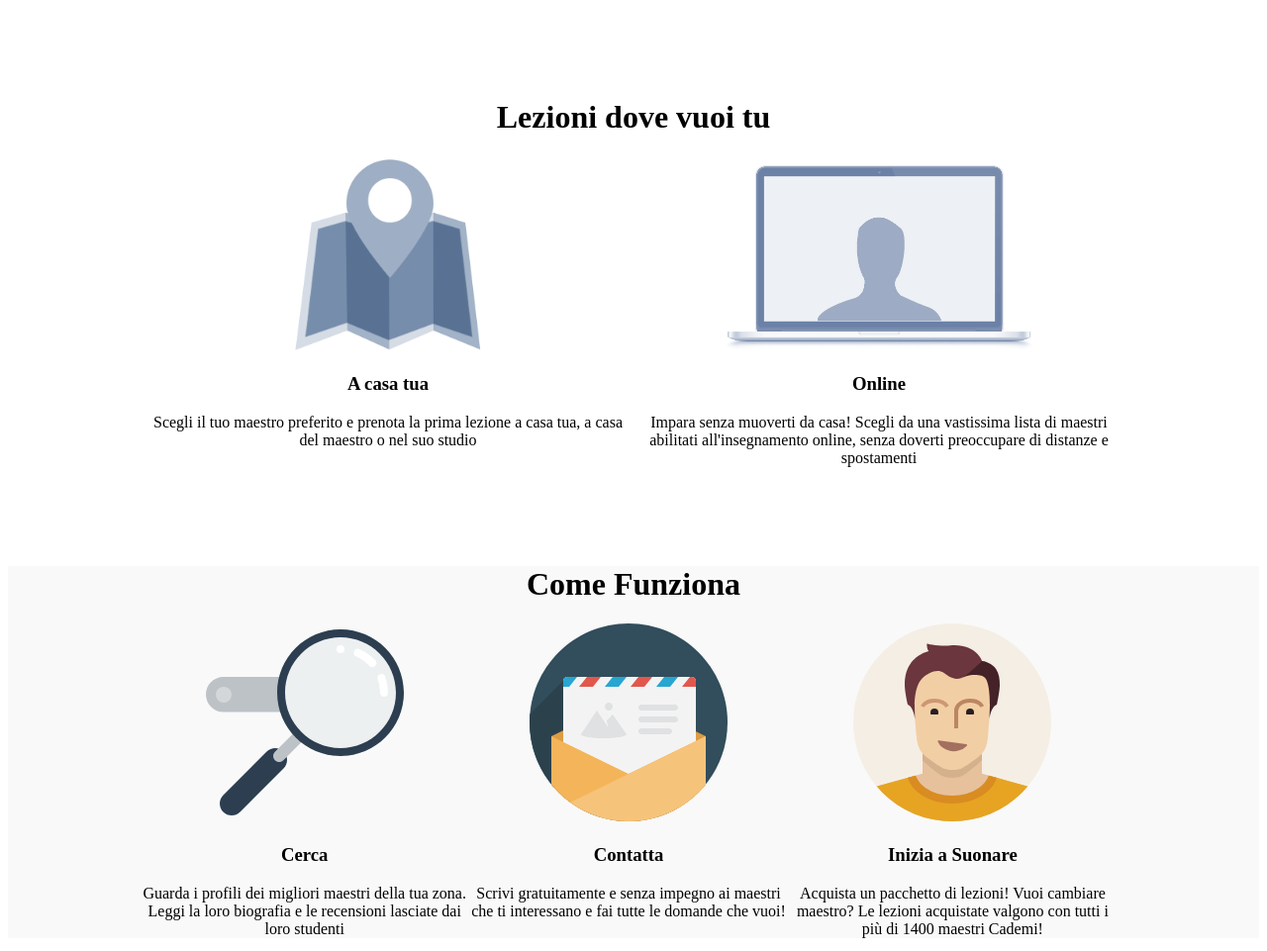
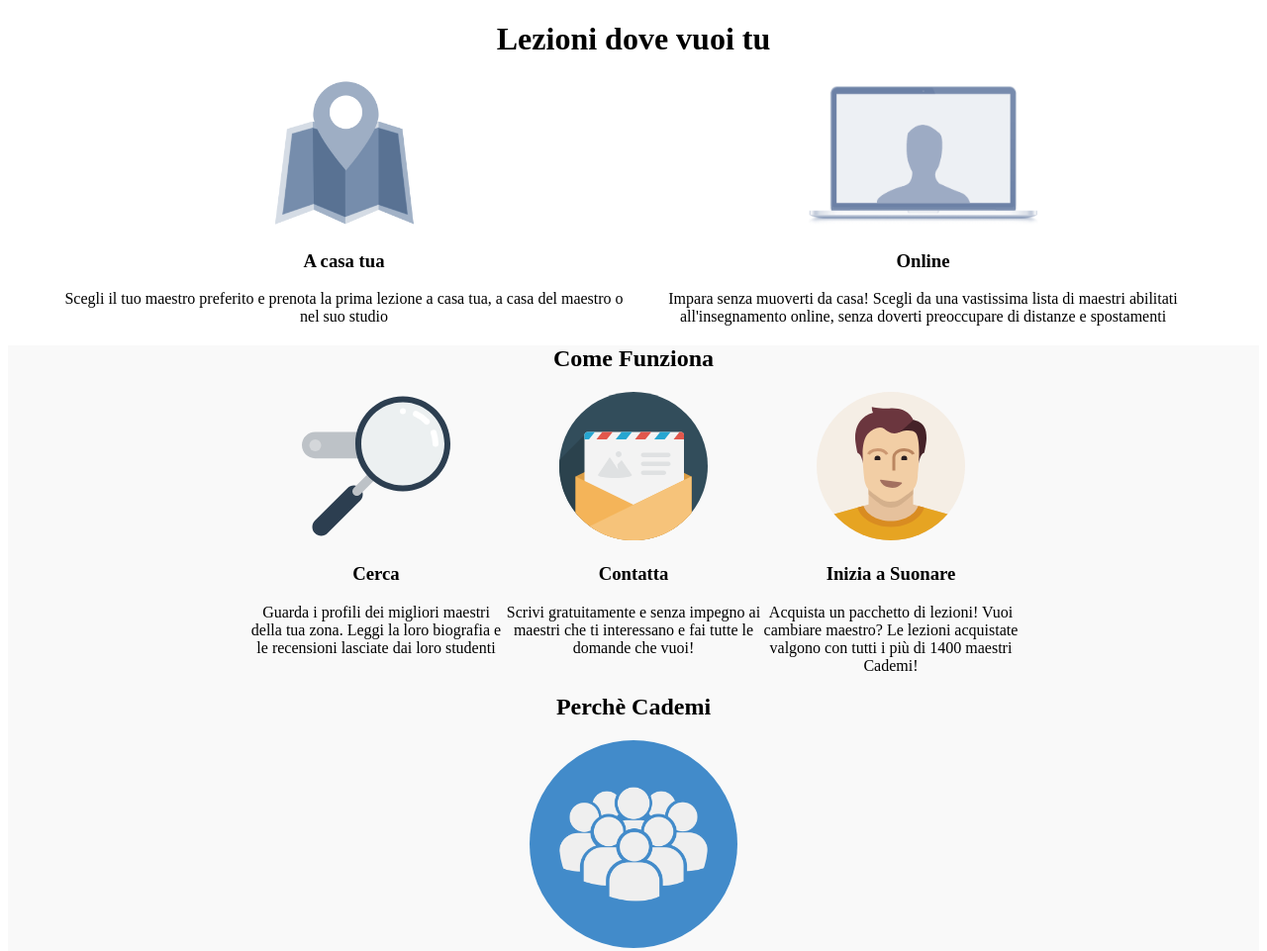
Before and after one commit to Mark906/html-css-resp-wannabe-12bool, a plain HTML site: page index.html in a window 1280 px wide. Shown: the top 961 px of the page at 99% size. Drawn offline with Linux system fonts and the light colour scheme.

Commit message:
Esercizio completo

```diff
--- a/12bool.css
+++ b/12bool.css
@@ -1,6 +1,7 @@
 .container {
     max-width: 1170px;
     margin: 0 auto;
+    text-align: center;
 }
 
 .container::after {
--- a/index.html
+++ b/index.html
@@ -4,67 +4,95 @@
     <meta charset="utf-8">
     <meta name="viewport" content="width=device-width, initial-scale=1.0">
     <link rel="stylesheet" href="style.css">
+    <link rel="stylesheet" href="12bool.css">
     <title>Boolean aCademy</title>
   </head>
   <body>
-    <div id="lezioni" class="container">
-      <div class="row">
+      <header>
+
+          <div class="container">
               <h1>Lezioni dove vuoi tu</h1>
-        <div class="left">
+              <div class="col-xs-12 col-md-6 col-lg-6">
+
                   <img src="img/icon/maps.png" alt="">
                   <h3>A casa tua</h3>
                   Scegli il tuo maestro preferito e prenota la prima lezione a casa tua, a casa del maestro o nel suo studio
+
               </div>
-        <div class="right">
+
+              <div class="col-xs-12 col-md-6 col-lg-6">
+
                   <img src="img/icon/screen.png" alt="">
                   <h3>Online</h3>
                   Impara senza muoverti da casa! Scegli da una vastissima lista di maestri abilitati all'insegnamento online, senza doverti preoccupare di distanze e spostamenti
-        </div>
-      </div>
+
               </div>
 
-    <div id="steps" class="container grey">
-      <div class="row">
+          </div>
+      </header>
+
+
+      <section>
+          <div class="container grey">
+
               <h1>Come Funziona</h1>
-        <div class="left">
+
+              <div class="col-xs-12 col-md-8 col-md-offset-2 col-lg-8 col-lg-offset-2">
+
+                  <div class="col-xs-12 col-md-4 col-lg-4">
                       <img src="img/search.svg" alt="">
                       <h3>Cerca</h3>
                       Guarda i profili dei migliori maestri della tua zona. Leggi la loro biografia e le recensioni lasciate dai loro studenti
                   </div>
-        <div class="central">
+
+                  <div class="col-xs-12 col-md-4 col-lg-4">
                       <img src="img/letter.svg" alt="">
                       <h3>Contatta</h3>
                       Scrivi gratuitamente e senza impegno ai maestri che ti interessano e fai tutte le domande che vuoi!
                   </div>
-        <div class="right">
+
+                  <div class="col-xs-12 col-md-4 col-lg-4">
                       <img src="img/male.svg" alt="">
                       <h3>Inizia a Suonare</h3>
                       Acquista un pacchetto di lezioni! Vuoi cambiare maestro? Le lezioni acquistate valgono con tutti i più di 1400 maestri Cademi!
                   </div>
-      </div>
+
               </div>
 
-    <div id="why" class="container grey">
-      <div class="row">
+          </div>
+      </section>
+
+      <section class="why">
+          <div class="container grey">
+
+              <div class="col-xs-12 col-md-12 col-lg-12">
                   <h1>Perchè Cademi</h1>
-        <div class="first">
+              </div>
+
+          </div>
+
+          <div class="container grey">
+
+              <div class="col-xs-12 col-md-12 col-lg-12">
                 <img src="img/icon/profile.png" alt="">
                 <h3>La più grande scuola d'Italia</h3>
                 Su Cademi trovi centinaia di Maestri qualificati e competenti in tutta Italia. Scegli quello più adatto a te e contattali senza impegno
                 <hr>
               </div>
-        <div class="second">
+              <div class="col-xs-12 col-md-12 col-lg-12">
                 <img src="img/icon/secure.png" alt="">
                 <h3>Soddisfazione Garantita</h3>
                 Se non sei soddisfatto del tuo maestro, puoi cambiarlo senza costi aggiuntivi. Le lezioni acquistate su Cademi possono essere utilizzate con tutti i nostri maestri e il nostro team è sempre disponibile per darti un consiglio!
                 <hr>
               </div>
-        <div class="third">
+              <div class="col-xs-12 col-md-12 col-lg-12">
                 <img src="img/icon/flex.png" alt="">
                 <h3>Flessibile e Conveniente</h3>
                 Cademi non ha alcun costo d’iscrizione a differenza delle scuole di musica tradizionali. Inoltre, sei tu a scegliere dove fare lezione e gli orari delle tue lezioni.
               </div>
+
           </div>
-    </div>
+      </section>
+
   </body>
 </html>
--- a/style.css
+++ b/style.css
@@ -1,73 +1,13 @@
-.row {
-  width: 992px;
-  margin-left: auto;
-  margin-right: auto;
-  margin-top: 100px;
+section {
+    background-color: #f9f9f9;
 }
 
-/* BLOCCO LEZIONI */
-#lezioni .row>.left,
-#lezioni .row>.right {
-  width: 50%;
-  float: left;
-}
-
-#lezioni .row img {
-  /* per centrare orizzontalmente */
-  display: block;
-  margin-right: auto;
-  margin-left: auto;
-}
-
-#lezioni {
-  text-align: center;
-}
-
-/* BLOCCO STEPS */
-#steps .row>.left,
-#steps .row>.central,
-#steps .row>.right {
-  float: left;
-  width: 33%;
-}
-
-#steps {
-  text-align: center;
-}
-
-/* BLOCCO PERCHE */
-#why {
-  text-align: center;
-}
-
-#why .row>.first,
-#why .row>.second,
-#why .row>.third {
-  width: 100%;
-  margin-top: 80px;
-}
-
-#why .row img {
-  background-color: #428bca;
-  border-radius: 50%;
-  padding: 30px
-}
-
-/* COMMON */
-.row::after {
-  content: '';
-  display: table;
-  clear: both;
-}
-
-.container.grey {
-  background-color: #f9f9f9;
+.why img{
+    background-color: #428bca;
+    border-radius: 50%;
+    padding: 30px;
 }
 
 img {
-  height: 200px;
+  height: 150px;
 }
-
-.clear {
-  clear: both;
-}
```
Lines whose indentation alone changed are shown as unchanged.
